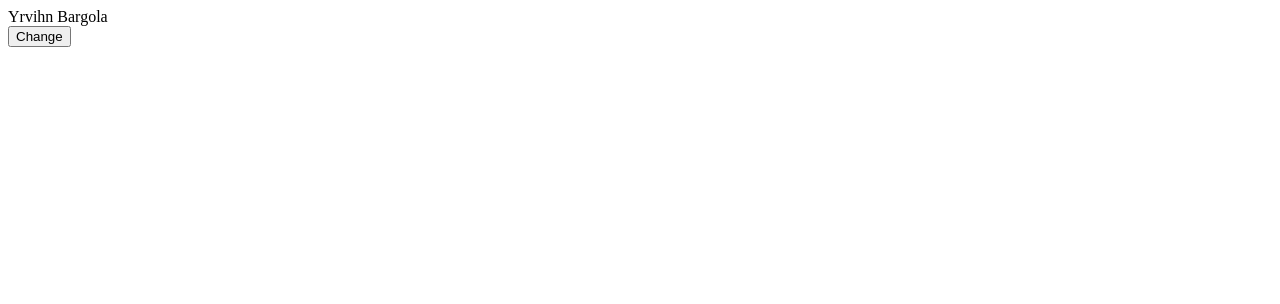
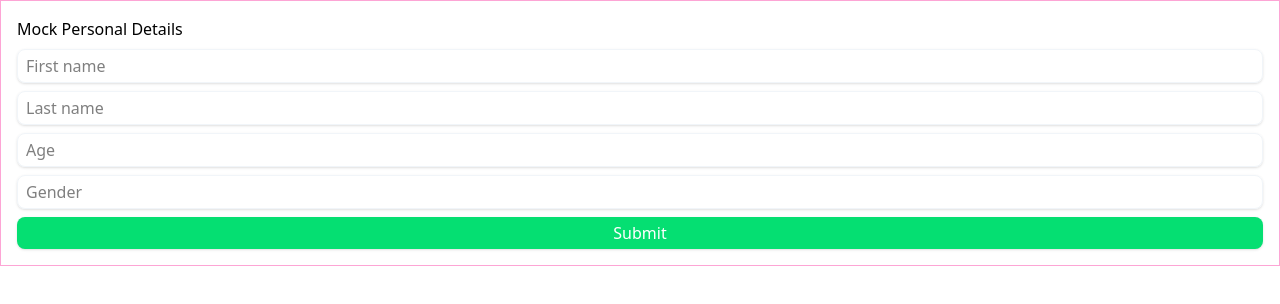
Before and after one commit to Stork-OJT/Week1, a plain HTML site: page index.html in a window 1280 px wide. Drawn offline with nearby package versions, Linux system fonts and the light colour scheme.

Commit message:
feat: initialize form activity.

```diff
--- a/index.html
+++ b/index.html
@@ -1,25 +1,47 @@
 <!DOCTYPE html>
 <html lang="en">
-<head>
-    <meta charset="UTF-8">
-    <meta name="viewport" content="width=device-width, initial-scale=1.0">
-    <title>Document</title>
-</head>
-<body>
-    <div id="name">Yrvihn Bargola</div>
-
-    <button id="button">Change</button>
-
-    <script>
-        var nameElement = document.getElementById("name");
-
-        var button = document.getElementById("button");
-
-        button.addEventListener("click",
-            function () {
-                nameElement.textContent = "BSCS Students";
-    });
-    </script>
-</body>
-
+  <head>
+    <meta charset="UTF-8" />
+    <meta name="viewport" content="width=device-width, initial-scale=1.0" />
+    <title>Form</title>
+    <script src="https://cdn.jsdelivr.net/npm/@tailwindcss/browser@4"></script>
+    <script src="./script.js"></script>
+  </head>
+  <body>
+    <form id="form" class="flex flex-col border border-pink-300 gap-2 p-4">
+      <h1>Mock Personal Details</h1>
+      <input
+        required
+        type="text"
+        class="border border-slate-100 rounded-lg shadow-sm px-2 py-1"
+        placeholder="First name"
+      />
+      <input
+        required
+        type="text"
+        class="border border-slate-100 rounded-lg shadow-sm px-2 py-1"
+        placeholder="Last name"
+      />
+      <input
+        required
+        type="text"
+        class="border border-slate-100 rounded-lg shadow-sm px-2 py-1"
+        placeholder="Age"
+      />
+      <input
+        required
+        type="text"
+        class="border border-slate-100 rounded-lg shadow-sm px-2 py-1"
+        placeholder="Gender"
+      />
+      <button
+        type="submit"
+        class="px-2 py-1 rounded-lg shadow-sm bg-green-400 hover:bg-green-500 text-white ease-in-out duration-300"
+        id="button"
+      >
+        Submit
+      </button>
+    </form>
+    <div id="output"></div>
+  </body>
 </html>
--- /dev/null
+++ b/script.js
@@ -0,0 +1 @@
+// Put your solution here.
```
Also changed, not shown: 1 other file.
